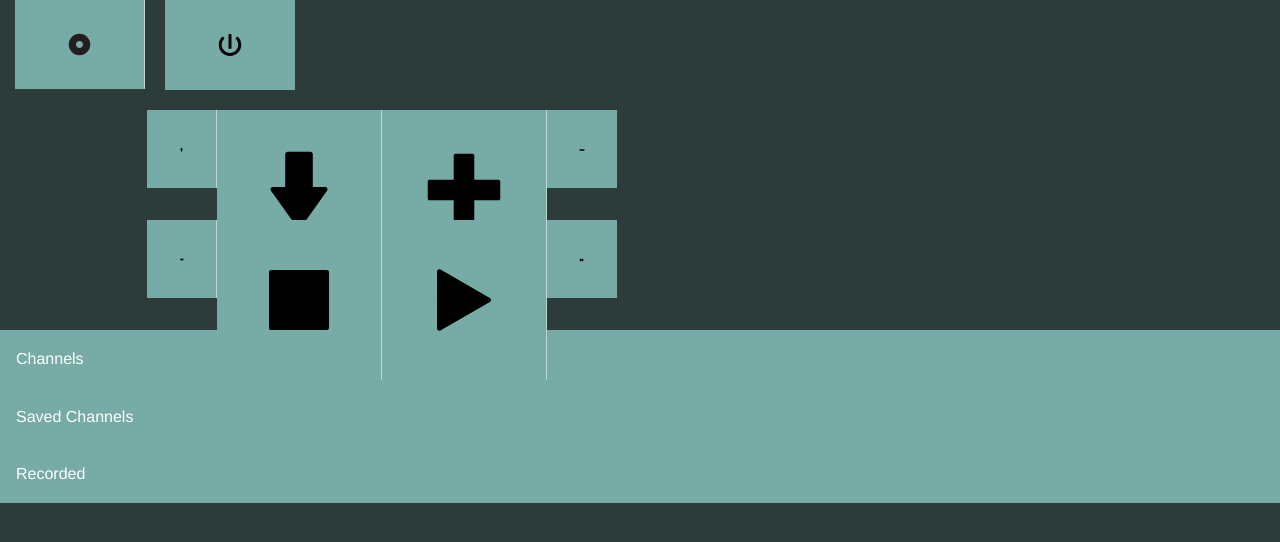
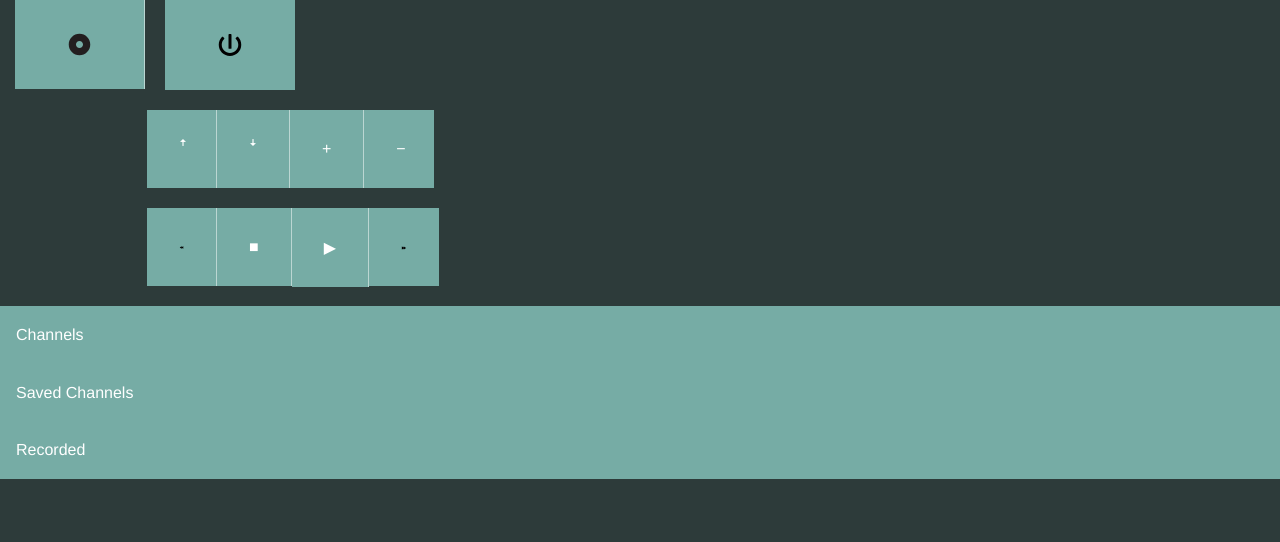
Before and after one commit to GowerM/p2-dvr-app, a plain HTML site: page index.html in a window 1280 px wide. Drawn offline with Linux system fonts and the light colour scheme; a web font is replaced by a local one.

Commit message:
more stuff

```diff
--- a/css/styles.css
+++ b/css/styles.css
@@ -4,9 +4,7 @@ h3,
 h4,
 h5,
 h6,
-a,
-p,
-.top a {
+p {
   font-family: 'Strait', sans-serif;
 }
 
@@ -81,3 +79,10 @@ body {
 	background: #76ACA5;
 	color: white;
 }
+
+/*Links*/
+
+a {
+	color: white;
+	size: 20px;
+}
--- a/index.html
+++ b/index.html
@@ -29,10 +29,10 @@
     <!-- Channels and Volume-->
     <div class="row">
         <ul class="button-group columns chan">
-          <li><a href="#" class="button" id="for3"><img src="img/fi-arrow-up.svg"></a></li>
-          <li><a href="#" class="button" id="bottom"><img src="img/fi-arrow-down.svg"></a></li>
-          <li><a href="#" class="button" id="bottom"><img src="img/fi-plus.svg"></a></li>
-          <li><a href="#" class="button" id="for4"><img src="img/fi-minus.svg"></i></a></li>
+          <li><a href="#" class="button" id="for3">&#42779;</a></li>
+          <li><a href="#" class="button" id="bottom">&#42780;</a></li>
+          <li><a href="#" class="button" id="bottom">&#43;</a></li>
+          <li><a href="#" class="button" id="for4">&#8722;</a></li>
         </ul>
       </div>
 
@@ -42,8 +42,8 @@
     <div class="row">
         <ul class="button-group columns back">
           <li><a href="#" class="button" id="for3"><img src="img/fi-rewind.svg"></a></li>
-          <li><a href="#" class="button" id="bottom"><img src="img/fi-stop.svg"></a></li>
-          <li><a href="#" class="button" id="bottom"><img src="img/fi-play.svg"></a></li>
+          <li><a href="#" class="button" id="bottom">&#9632;</a></li>
+          <li><a href="#" class="button" id="bottom">&#9654;</a></li>
           <li><a href="#" class="button" id="for4"><img src="img/fi-fast-forward.svg"></a></li>
         </ul>
       </div>
```
